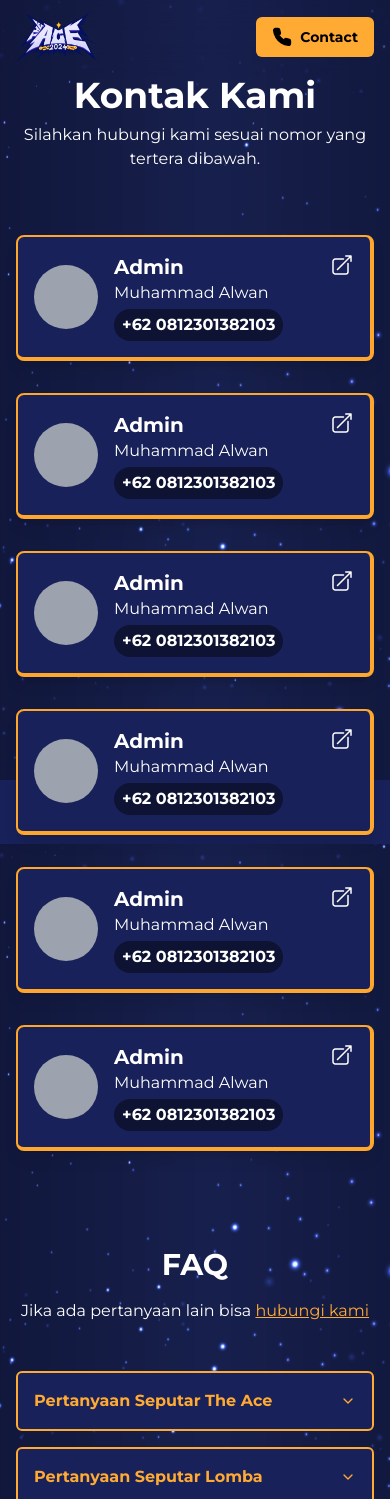
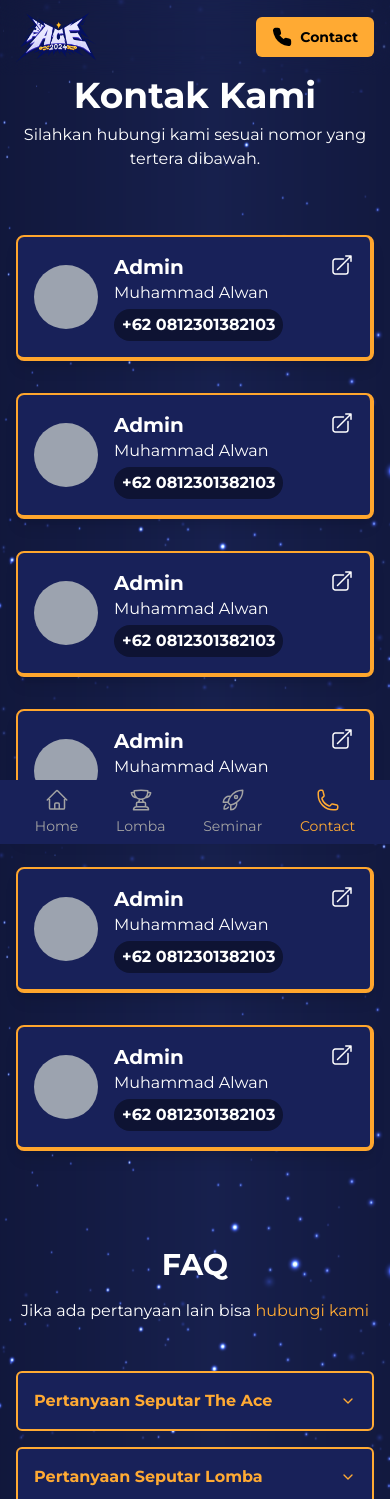
Before and after one commit to Brilliahib/theace-2024, a Next.js app: page /contact in a window 390 px wide. Shown: the top 1499 px of the page. Built offline with nearby package versions, Linux system fonts and the light colour scheme.

Commit message:
fix contact page + nav-mobile

```diff
--- a/components/contact/contact-card.jsx
+++ b/components/contact/contact-card.jsx
@@ -3,7 +3,7 @@ import { Card } from '../ui/card';
 
 export default function ContactCard({ role, name, phone }) {
   return (
-    <Card className="bg-[#182159] text-white w-full sm:w-80 shadow-lg border-[#FFA62D] p-4 relative">
+    <Card className="bg-[#182159] text-white w-full sm:w-80 shadow-lg border-[#FFA62D] p-4 relative cursor-pointer">
       <div className="flex items-center">
         <div className="bg-gray-400 w-16 h-16 rounded-full"></div>
         <div className="ml-4">
--- a/components/faq/faq.jsx
+++ b/components/faq/faq.jsx
@@ -13,7 +13,7 @@ export function FAQ() {
         <h1 className="text-3xl font-bold">FAQ</h1>
         <p>
           Jika ada pertanyaan lain bisa{" "}
-          <Link href="/contact" className="text-primary underline">
+          <Link href="/contact" className="text-primary hover:underline">
             hubungi kami
           </Link>
         </p>
--- a/components/navbar/nav-mobile.jsx
+++ b/components/navbar/nav-mobile.jsx
@@ -6,7 +6,7 @@ const NavMobile = () => {
   const pathname = usePathname();
   return (
     <>
-      <nav className="bg-[#182159] w-full md:hidden block fixed bottom-0 pad-x py-2">
+      <nav className="bg-[#182159] w-full md:hidden block fixed bottom-0 pad-x py-2 z-50">
         <div className="text-white justify-around items-center flex w-full text-sm">
           <Link
             href="/"
--- a/components/navbar/navbar.jsx
+++ b/components/navbar/navbar.jsx
@@ -38,10 +38,12 @@ function Navbar() {
               Seminar
             </Link>
           </li>
+          <a href="/contact">
           <Button className="flex flex-row gap-2 rounded-md font-bold text-black">
             <Phone size={20} fill="#000000" stroke="#000000" />
             Contact
           </Button>
+          </a>
         </ul>
       </div>
     </nav>
```
